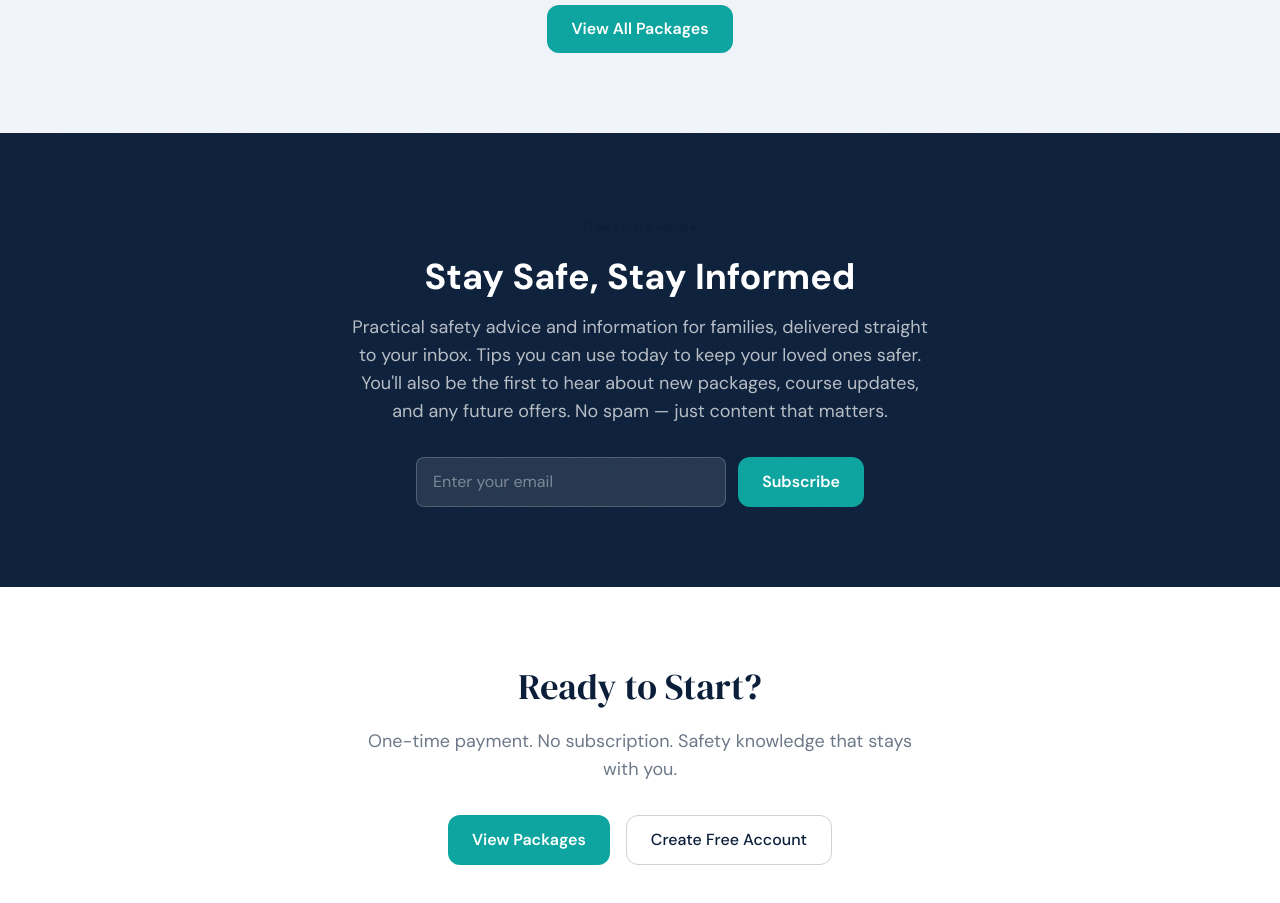
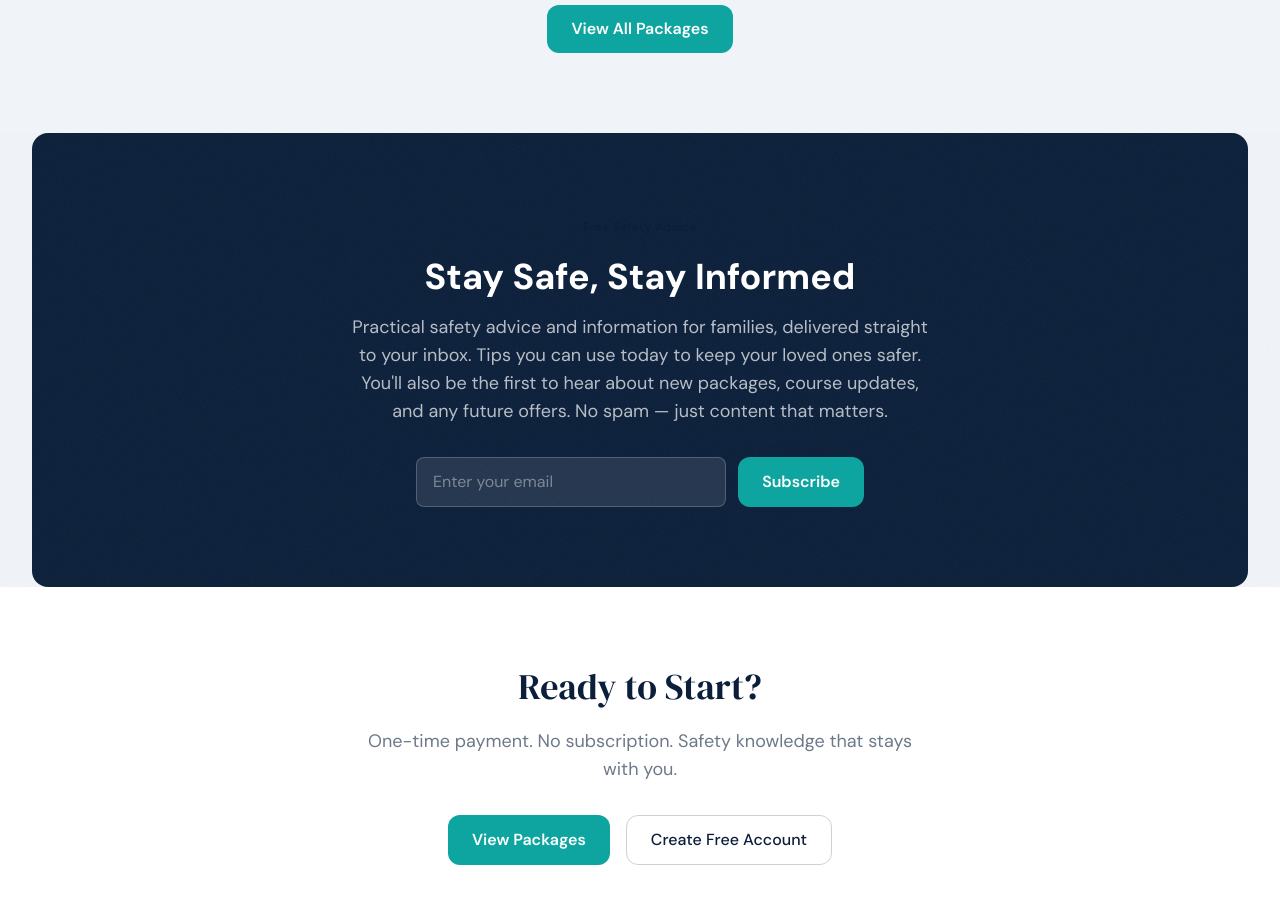
Before and after one commit to BrickBoxNAFO/besafe-app, a Next.js app: page /about in a window 1280 px wide. Shown: the part 1700-2603 px from the top of the page. Built offline with nearby package versions, Linux system fonts and the light colour scheme; no server answers.

Commit message:
Round corners on newsletter banner section
Co-Authored-By: Claude Opus 4.6 <noreply@anthropic.com>

```diff
--- a/components/NewsletterBanner.jsx
+++ b/components/NewsletterBanner.jsx
@@ -30,7 +30,8 @@ export default function NewsletterBanner() {
   }
 
   return (
-    <section className="relative py-20 bg-navy overflow-hidden">
+    <section className="relative py-20 overflow-hidden px-4 sm:px-6 lg:px-8">
+      <div className="absolute inset-x-4 sm:inset-x-6 lg:inset-x-8 inset-y-0 bg-navy rounded-2xl"></div>
       {/* Noise texture overlay */}
       <div className="noise" />
 
```
